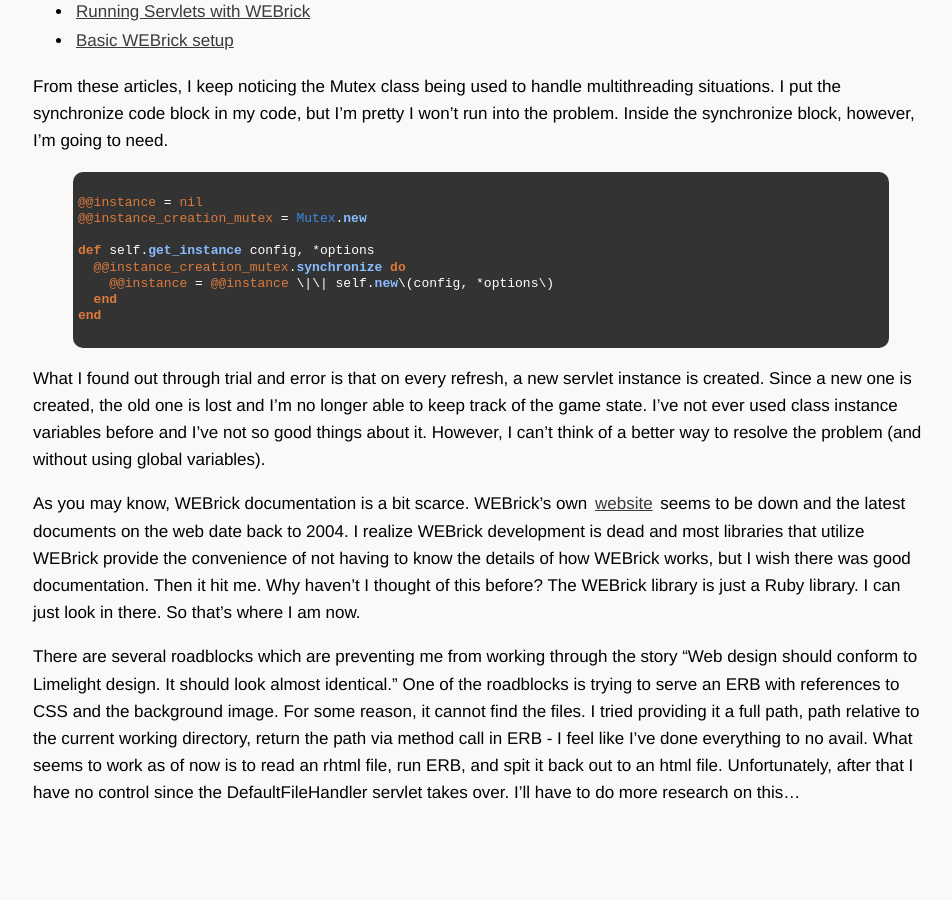
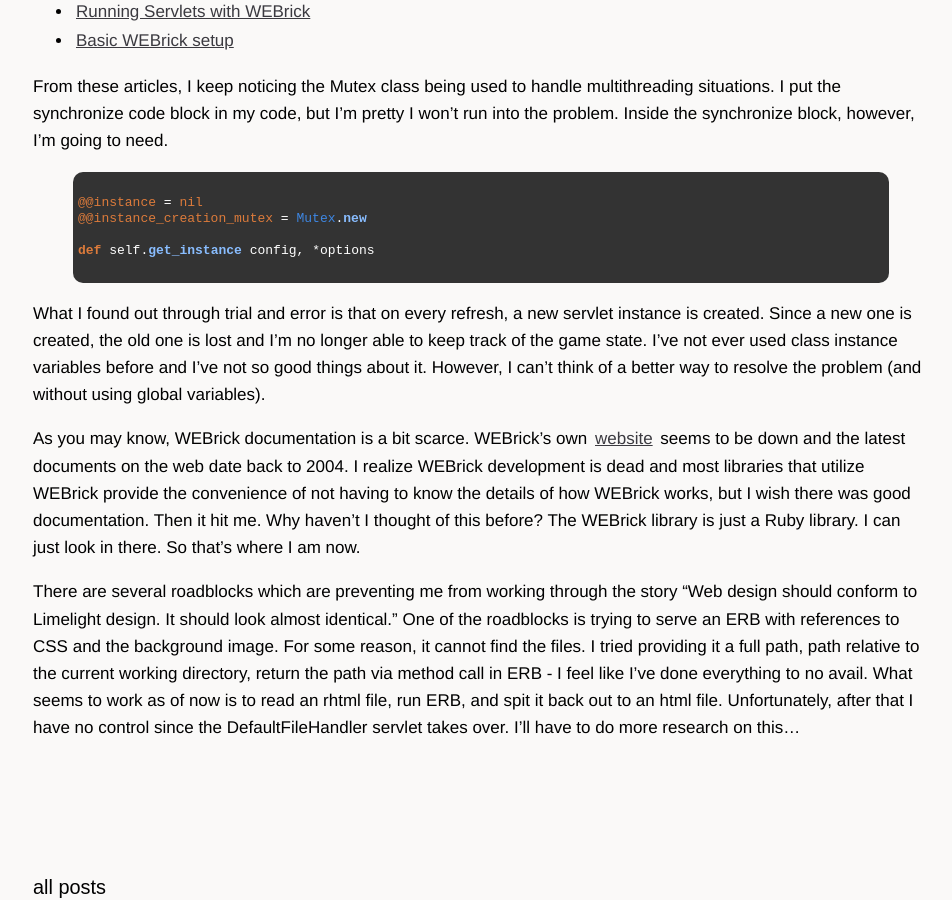
Before and after one commit to sl4m/skim.cc, a Jekyll site: the page built from _posts/2010-08-09-webrick-part-4.markdown, in a window 1280 px wide and 900 px high, scrolled down 459 px. Shown: the whole window, without its empty margins (159-1111 px from the left). Built offline with Jekyll 4.4.1, drawn with Linux system fonts in a browser that asks for light colours; comment, search, counter and statistics services are not loaded.

Commit message:
testing pygments 6

```diff
--- a/_posts/2010-08-09-webrick-part-4.markdown
+++ b/_posts/2010-08-09-webrick-part-4.markdown
@@ -23,10 +23,6 @@
 @@instance_creation_mutex = Mutex.new
 
 def self.get_instance config, *options
-  @@instance_creation_mutex.synchronize do
-    @@instance = @@instance \|\| self.new\(config, *options\)
-  end
-end
 {% endhighlight %}
 
 What I found out through trial and error is that on every refresh, a new servlet instance is created.  Since a new one is created, the old one is lost and I'm no longer able to keep track of the game state.  I've not ever used class instance variables before and I've not so good things about it.  However, I can't think of a better way to resolve the problem (and without using global variables).
```
